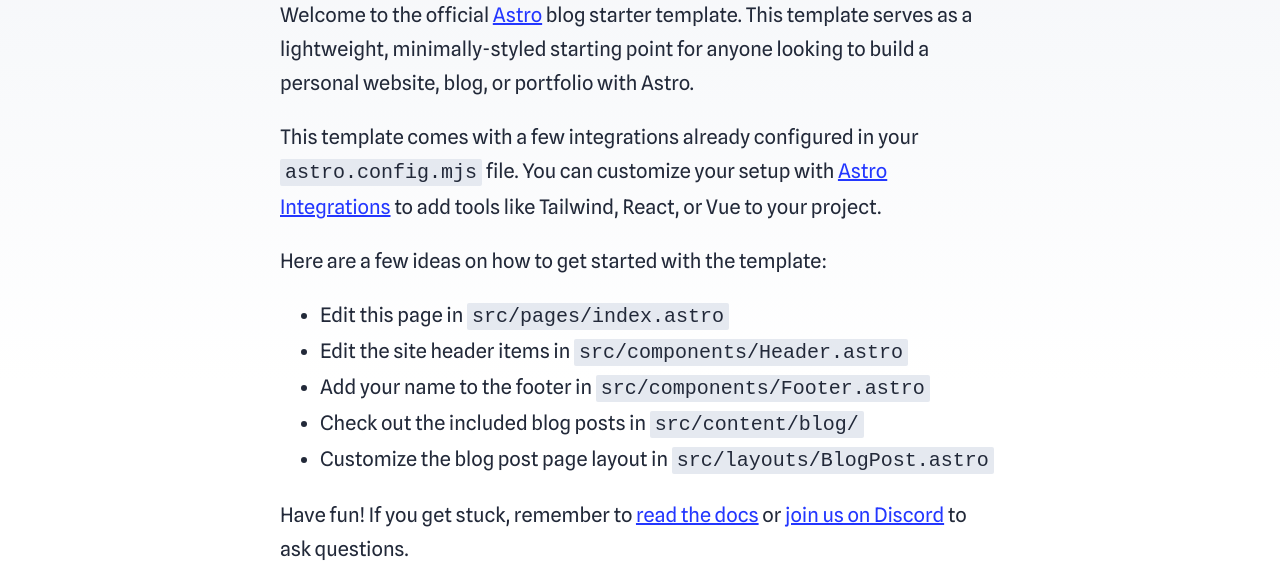
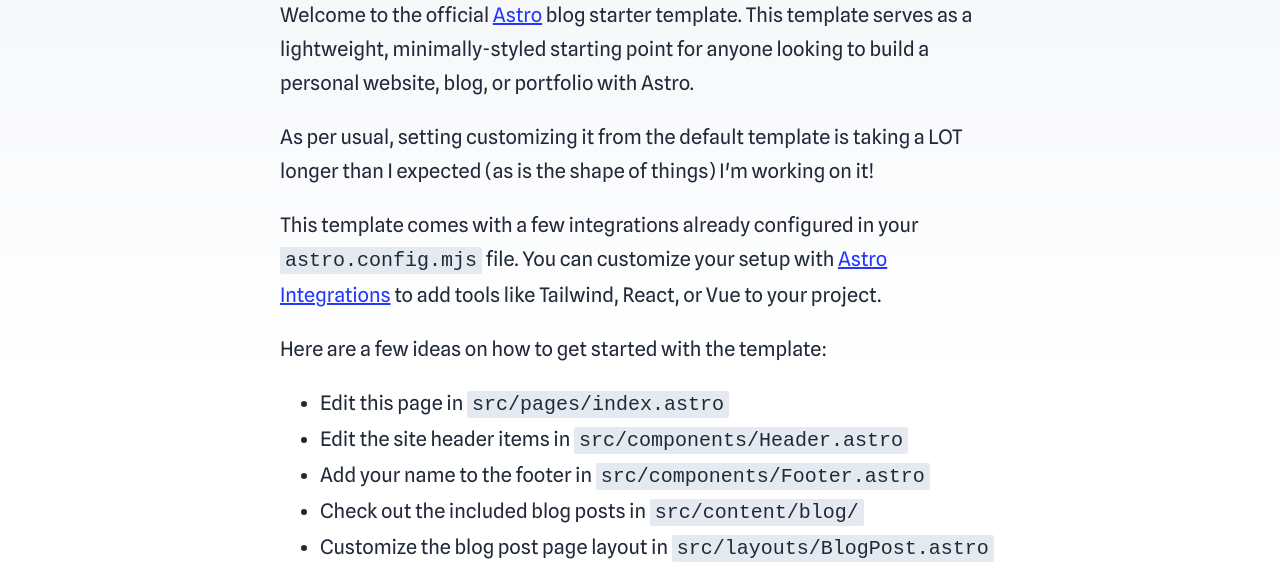
Before and after one commit to j-chan-hkust/j-chan-hkust.github.io, an Astro site: page / in a window 1280 px wide. Shown: the part 219-800 px from the top of the page. Built offline with nearby package versions, Linux system fonts and the light colour scheme; Astro itself is replaced by a stand-in of ours.

Commit message:
docs: tiny change to the home page

```diff
--- a/src/pages/index.astro
+++ b/src/pages/index.astro
@@ -18,6 +18,10 @@
 				Welcome to the official <a href="https://astro.build/">Astro</a> blog starter template. This
 				template serves as a lightweight, minimally-styled starting point for anyone looking to build
 				a personal website, blog, or portfolio with Astro.
+			</p>
+			<p>
+				As per usual, setting customizing it from the default template is taking a LOT longer than I expected (as is the shape of things)
+				I'm working on it!
 			</p>
 			<p>
 				This template comes with a few integrations already configured in your
```
